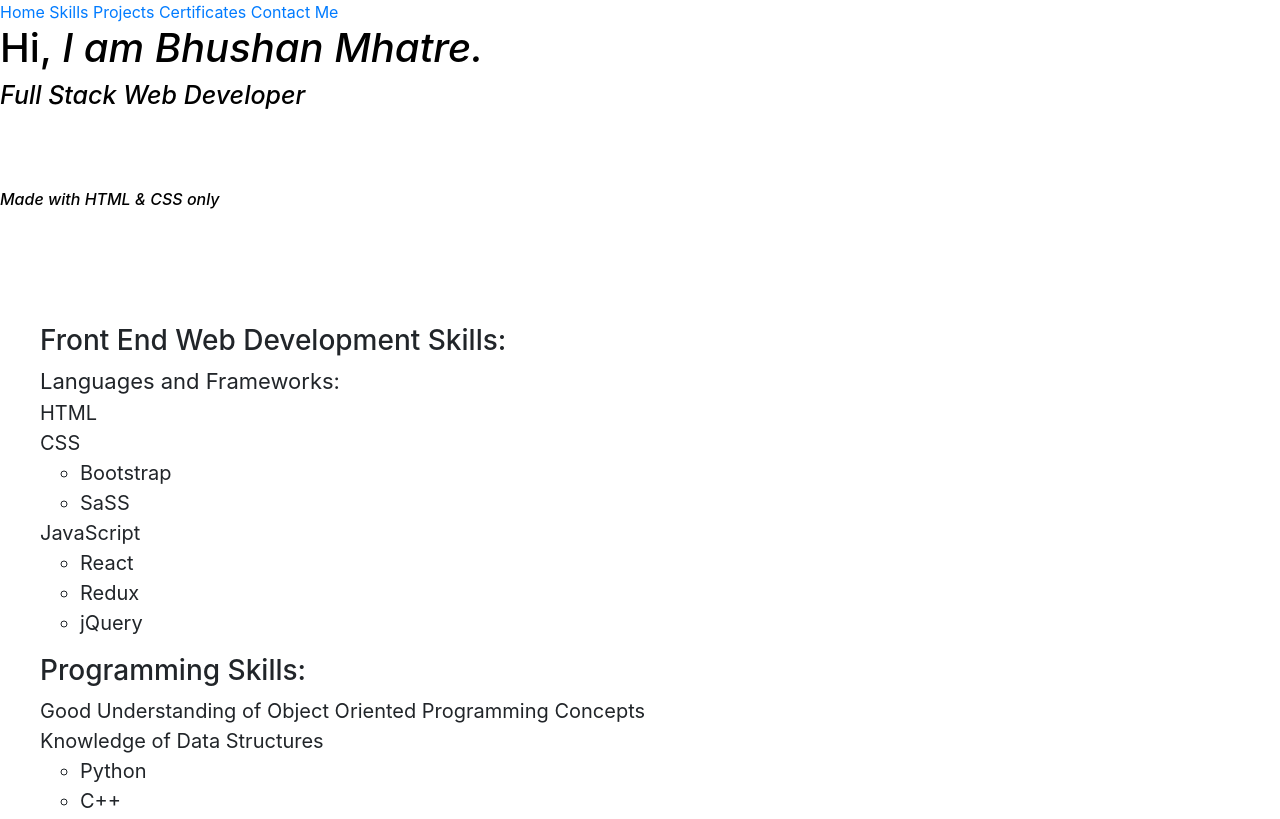
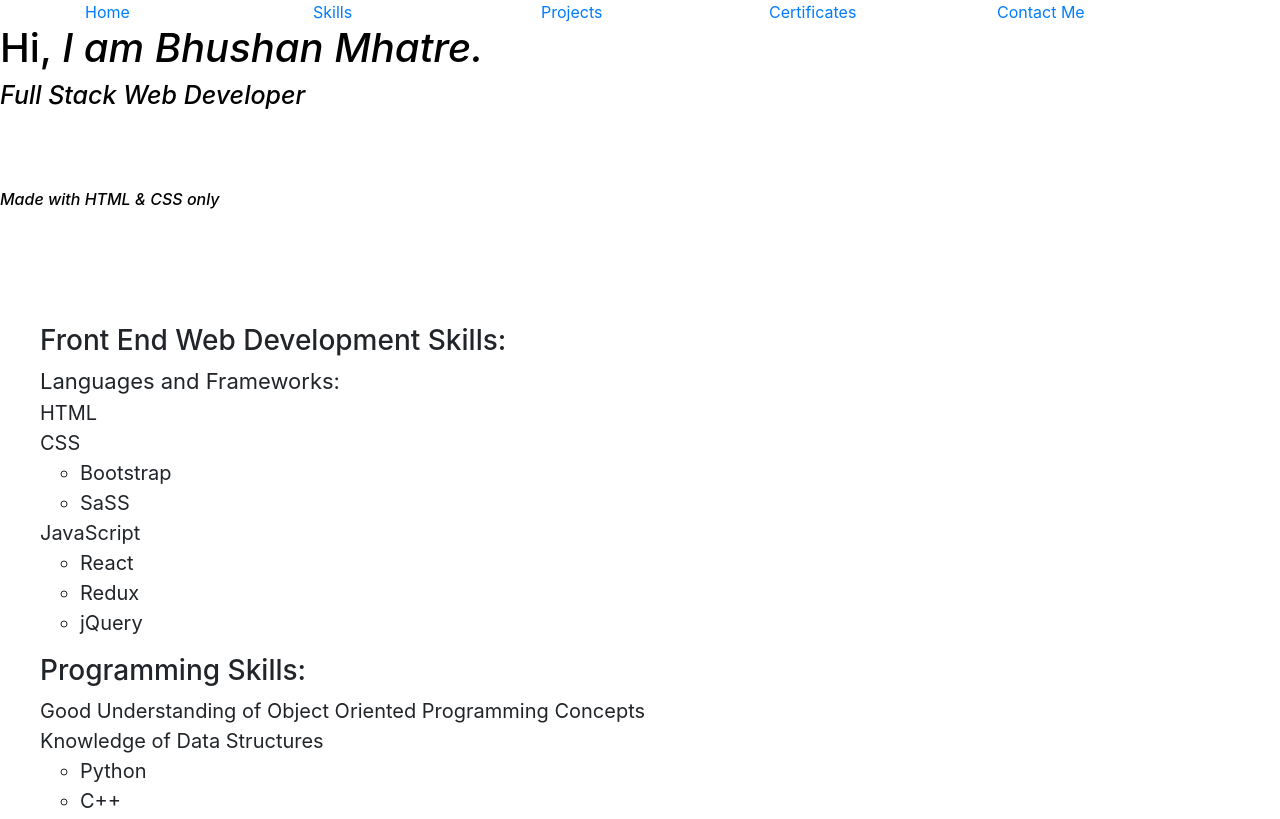
Before and after one commit to thebhushanmhatre/thebhushanmhatre.github.io, a plain HTML site: page index.html in a window 1280 px wide. Shown: the top 819 px of the page. Drawn offline with nearby package versions, Linux system fonts and the light colour scheme.

Commit message:
Adding Bootstrap classes to Navbar

```diff
--- a/index.html
+++ b/index.html
@@ -14,12 +14,14 @@
 
 <body class="">
 
-  <div id="navbar" class="">
-    <span > <a href="#welcome"> Home </a> </span>
-    <span > <a href="#skills"> Skills </a> </span>
-    <span > <a href="#projects"> Projects </a> </span>
-    <span > <a href="#certis"> Certificates </a> </span>
-    <span > <a href="#contacts"> Contact Me </a> </span>
+  <div id="navbar" class="container">
+    <div class="row">
+      <div class="col"> <a href="#welcome"> Home </a> </div>
+      <div class="col"> <a href="#skills"> Skills </a> </div>
+      <div class="col"> <a href="#projects"> Projects </a> </div>
+      <div class="col"> <a href="#certis"> Certificates </a> </div>
+      <div class="col"> <a href="#contacts"> Contact Me </a> </div>
+    </div>
   </div>
 
   <div id="welcome" class="" >
```
